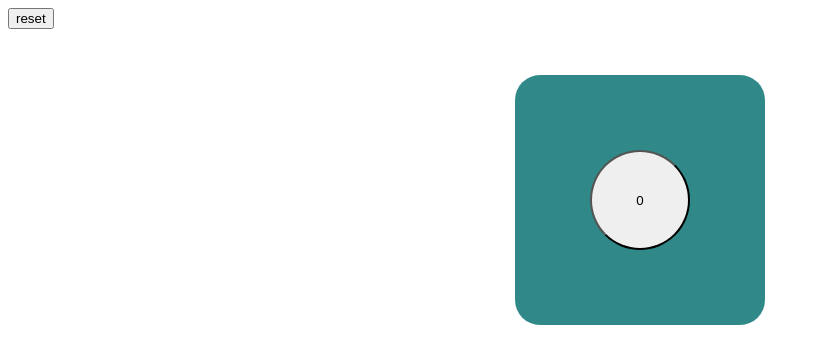
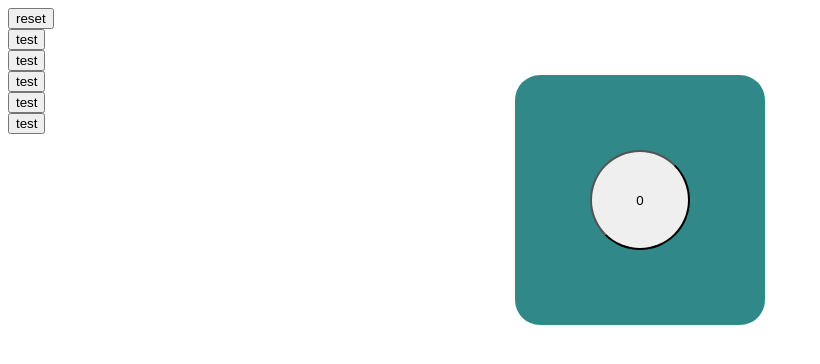
Before and after one commit to gamermj223/gamermj223, a plain HTML site: page clickergame/main.html in a window 1280 px wide. Shown: the whole page, without its empty margins (0-820 px from the left). Drawn offline with Linux system fonts and the light colour scheme.

Commit message:
Update main.html

```diff
--- a/clickergame/main.html
+++ b/clickergame/main.html
@@ -11,8 +11,12 @@
     <div id="div1">
         <button id="clickerbutton">0</button>
     </div>
-    <div id="upgrade">
-
+    <div id="upgrade_div">
+        <button class="upgradebuttons">test</button><br>
+        <button class="upgradebuttons">test</button><br>
+        <button class="upgradebuttons">test</button><br>
+        <button class="upgradebuttons">test</button><br>
+        <button class="upgradebuttons">test</button>
     </div>
     <script src="main.js"></script>
 </body>
```
